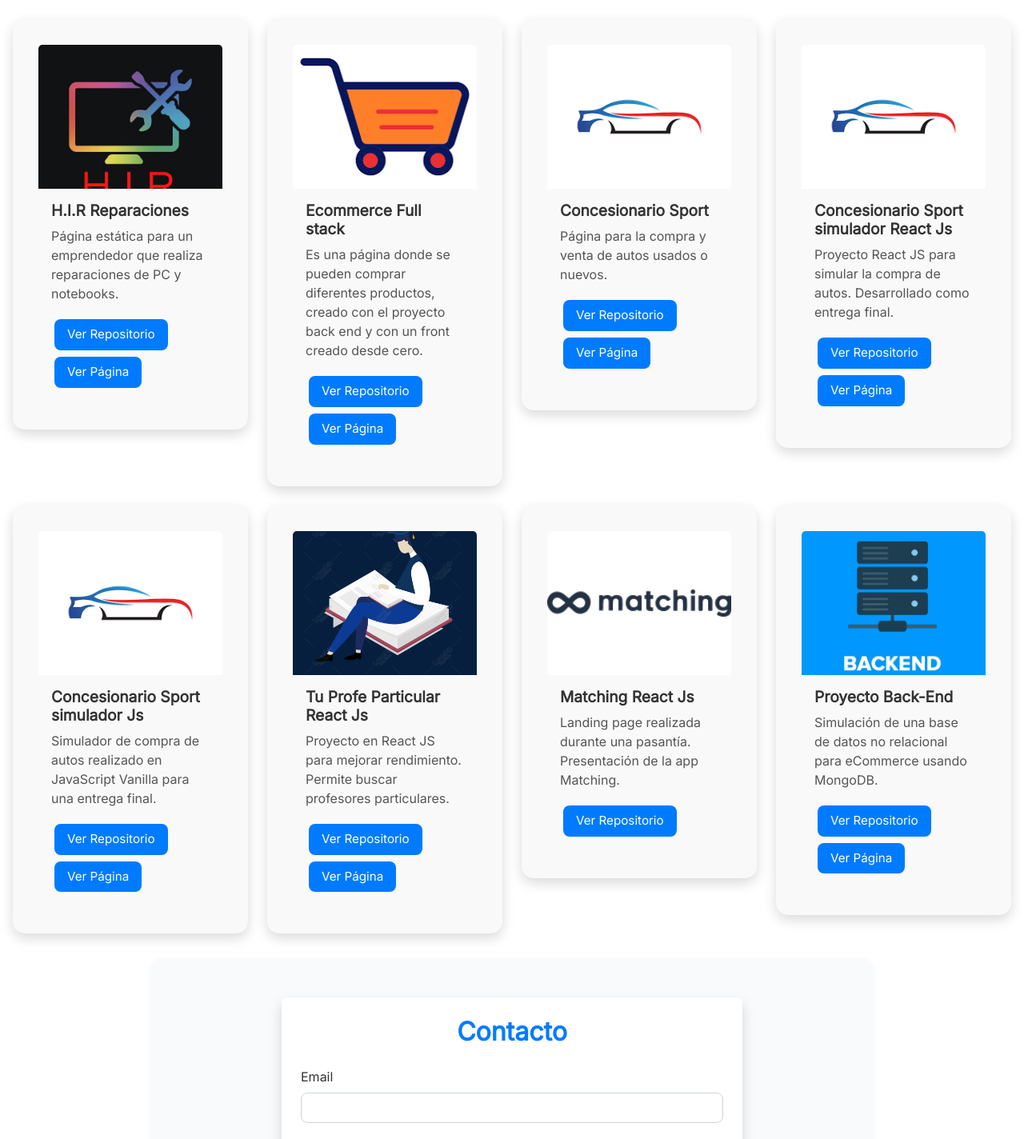
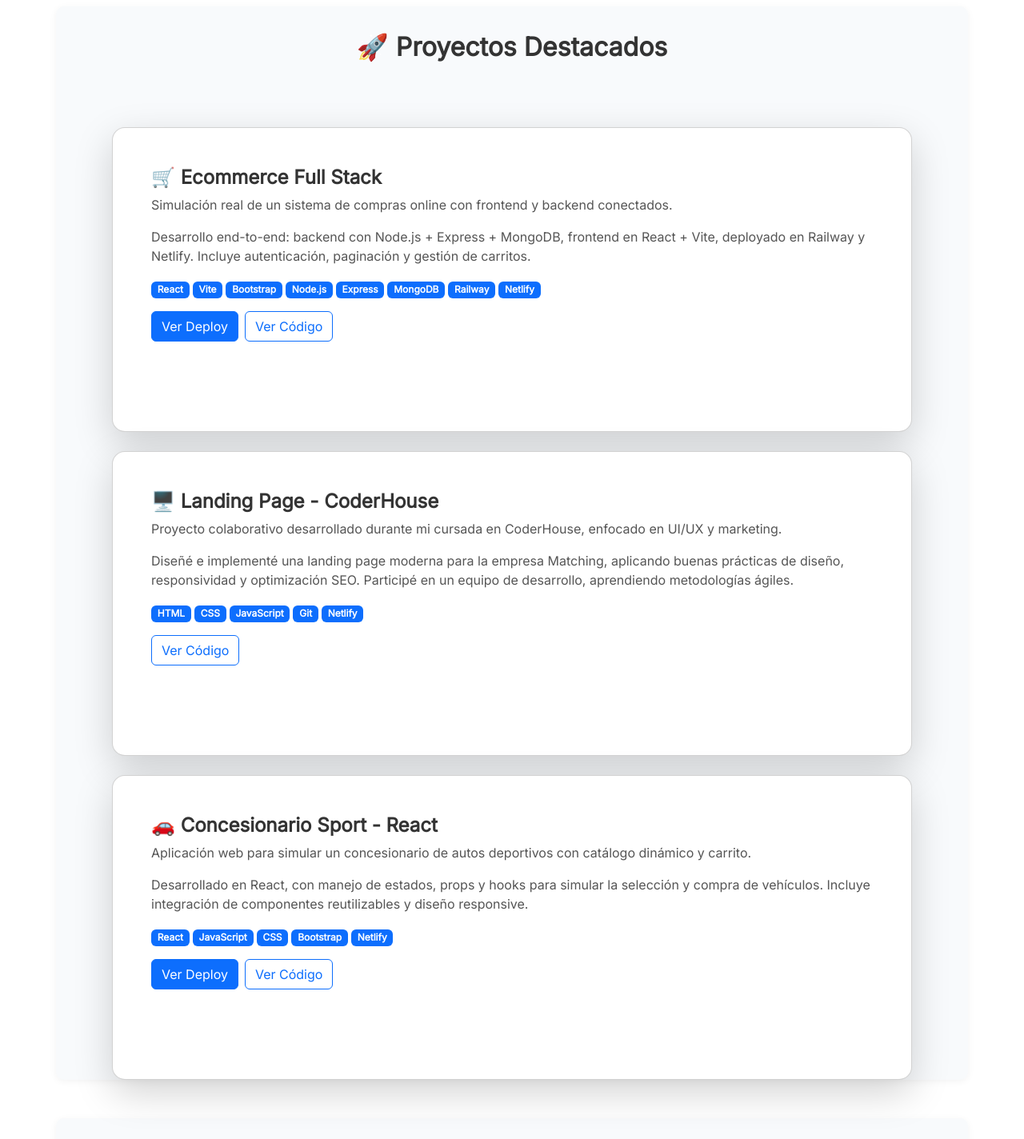
Before and after one commit to IgnacioRojos/Porfolio-react-js, a React (Create React App) app: page / in a window 1280 px wide. Shown: the part 2340-3764 px from the top of the page at 80% size. Built offline with nearby package versions, Linux system fonts and the light colour scheme.

Commit message:
arreglos al apartado proyectos

```diff
--- a/package.json
+++ b/package.json
@@ -9,7 +9,9 @@
     "@testing-library/jest-dom": "^6.6.3",
     "@testing-library/react": "^16.3.0",
     "@testing-library/user-event": "^13.5.0",
+    "autoprefixer": "^10.4.21",
     "bootstrap": "^5.3.7",
+    "postcss": "^8.5.6",
     "react": "^19.1.0",
     "react-bootstrap": "^2.10.10",
     "react-dom": "^19.1.0",
--- a/src/Componentes/Proyects/proyects.jsx
+++ b/src/Componentes/Proyects/proyects.jsx
@@ -6,41 +6,112 @@ const Proyects = () => {
     <div className="row row4">
       <div className="col-lg-12 col-12" id="proyectos">
         <h2 className="tituloProyecto">Mis Proyectos</h2>
-        <div className="col">
-          <div className="row row-cols-1 row-cols-md-2 row-cols-lg-4 g-4 habilidades">
 
-            <div className="col">
-              <div className="card card-proyecto">
+        {/* PROYECTOS DESTACADOS */}
+        <section className="container my-5">
+          <h2 className="text-center mb-5 fw-bold fs-2">🚀 Proyectos Destacados</h2>
+
+          <div className="row g-4">
+
+            {/* PROYECTO 1 - Ecommerce Full Stack */}
+            <div className="col-12">
+              <div className="card shadow-lg rounded-4 h-100">
+                <div className="card-body">
+                  <h3 className="card-title fs-4 fw-semibold">🛒 Ecommerce Full Stack</h3>
+                  <p className="card-text">
+                    Simulación real de un sistema de compras online con frontend y backend conectados.
+                  </p>
+                  <p className="card-text">
+                    Desarrollo end-to-end: backend con Node.js + Express + MongoDB, frontend en React + Vite,
+                    deployado en Railway y Netlify. Incluye autenticación, paginación y gestión de carritos.
+                  </p>
+
+                  <div className="mb-3">
+                    <span className="badge bg-primary me-1">React</span>
+                    <span className="badge bg-primary me-1">Vite</span>
+                    <span className="badge bg-primary me-1">Bootstrap</span>
+                    <span className="badge bg-primary me-1">Node.js</span>
+                    <span className="badge bg-primary me-1">Express</span>
+                    <span className="badge bg-primary me-1">MongoDB</span>
+                    <span className="badge bg-primary me-1">Railway</span>
+                    <span className="badge bg-primary">Netlify</span>
+                  </div>
+
+                  <a href="https://eccomercefullstack.netlify.app/" target="_blank" rel="noopener noreferrer" className="btn btn-primary me-2">Ver Deploy</a>
+                  <a href="https://github.com/IgnacioRojos/ecommerce.git" target="_blank" rel="noopener noreferrer" className="btn btn-outline-primary">Ver Código</a>
+                </div>
+              </div>
+            </div>
+
+            {/* PROYECTO 2 - Landing Page CoderHouse */}
+            <div className="col-12">
+              <div className="card shadow-lg rounded-4 h-100">
+                <div className="card-body">
+                  <h3 className="card-title fs-4 fw-semibold">🖥️ Landing Page - CoderHouse</h3>
+                  <p className="card-text">
+                    Proyecto colaborativo desarrollado durante mi cursada en CoderHouse, enfocado en UI/UX y marketing.
+                  </p>
+                  <p className="card-text">
+                    Diseñé e implementé una landing page moderna para la empresa Matching, aplicando buenas prácticas de diseño,
+                    responsividad y optimización SEO. Participé en un equipo de desarrollo, aprendiendo metodologías ágiles.
+                  </p>
+
+                  <div className="mb-3">
+                    <span className="badge bg-primary me-1">HTML</span>
+                    <span className="badge bg-primary me-1">CSS</span>
+                    <span className="badge bg-primary me-1">JavaScript</span>
+                    <span className="badge bg-primary me-1">Git</span>
+                    <span className="badge bg-primary">Netlify</span>
+                  </div>
+
+                  <a href="https://github.com/IgnacioRojos/Matching-Vite.git" target="_blank" rel="noopener noreferrer" className="btn btn-outline-primary">Ver Código</a>
+                </div>
+              </div>
+            </div>
+
+            {/* PROYECTO 3 - Concesionario Sport React */}
+            <div className="col-12">
+              <div className="card shadow-lg rounded-4 h-100">
+                <div className="card-body">
+                  <h3 className="card-title fs-4 fw-semibold">🚗 Concesionario Sport - React</h3>
+                  <p className="card-text">
+                    Aplicación web para simular un concesionario de autos deportivos con catálogo dinámico y carrito.
+                  </p>
+                  <p className="card-text">
+                    Desarrollado en React, con manejo de estados, props y hooks para simular la selección y compra de vehículos.
+                    Incluye integración de componentes reutilizables y diseño responsive.
+                  </p>
+
+                  <div className="mb-3">
+                    <span className="badge bg-primary me-1">React</span>
+                    <span className="badge bg-primary me-1">JavaScript</span>
+                    <span className="badge bg-primary me-1">CSS</span>
+                    <span className="badge bg-primary me-1">Bootstrap</span>
+                    <span className="badge bg-primary">Netlify</span>
+                  </div>
+
+                  <a href="https://concesionariosport.netlify.app/" target="_blank" rel="noopener noreferrer" className="btn btn-primary me-2">Ver Deploy</a>
+                  <a href="https://github.com/IgnacioRojos/Concesionario-Sport-React-Js.git" target="_blank" rel="noopener noreferrer" className="btn btn-outline-primary">Ver Código</a>
+                </div>
+              </div>
+            </div>
+          </div>
+        </section>
+
+        {/* OTROS PROYECTOS */}
+        <section className="container my-5">
+          <h3 className="text-center mb-4 fw-bold fs-4">📂 Otros Proyectos</h3>
+
+          <div className="row g-4">
+            {/* ejemplo de uno, los demás igual */}
+            <div className="col-md-4 col-sm-6">
+              <div className="card card-proyecto h-100">
                 <Image src="./img proyects/logoPagina.jpg" className="card-img-top" alt="HIR Reparaciones" />
                 <div className="card-body">
                   <h5 className="card-title">H.I.R Reparaciones</h5>
                   <p className="card-text">Página estática para un emprendedor que realiza reparaciones de PC y notebooks.</p>
-                  <a href="https://github.com/IgnacioRojos/HIReparaciones-React-js.git" target="_blank" rel="noopener noreferrer" className="btn btn-outline-primary boton1">Ver Repositorio</a>
-                  <a href="https://hireparacionesreactjs.netlify.app/" target="_blank" rel="noopener noreferrer" className="btn btn-outline-primary boton1">Ver Página</a>
-                </div>
-              </div>
-            </div>
-
-            <div className="col">
-              <div className="card card-proyecto">
-                <Image src="./img proyects/images.png" className="card-img-top" alt="Ecommerce" />
-                <div className="card-body">
-                  <h5 className="card-title">Ecommerce Full stack</h5>
-                  <p className="card-text">Es una página donde se pueden comprar diferentes productos, creado con el proyecto back end y con un front creado desde cero.</p>
-                  <a href="https://github.com/IgnacioRojos/ecommerce.git" target="_blank" rel="noopener noreferrer" className="btn btn-outline-primary boton1">Ver Repositorio</a>
-                  <a href="https://eccomercefullstack.netlify.app/" target="_blank" rel="noopener noreferrer" className="btn btn-outline-primary boton1">Ver Página</a>
-                </div>
-              </div>
-            </div>
-
-            <div className="col">
-              <div className="card card-proyecto">
-                <Image src="./img proyects/auto.jpg" className="card-img-top" alt="Concesionario Sport" />
-                <div className="card-body">
-                  <h5 className="card-title">Concesionario Sport</h5>
-                  <p className="card-text">Página para la compra y venta de autos usados o nuevos.</p>
-                  <a href="https://github.com/IgnacioRojos/Concesionario-Sport.git" target="_blank" rel="noopener noreferrer" className="btn btn-outline-primary boton1">Ver Repositorio</a>
-                  <a href="https://ignaciorojos.github.io/Concesionario-Sport/" target="_blank" rel="noopener noreferrer" className="btn btn-outline-primary boton1">Ver Página</a>
+                  <a href="https://github.com/IgnacioRojos/HIReparaciones-React-js.git" target="_blank" rel="noopener noreferrer" className="btn btn-outline-primary boton1">Repositorio</a>
+                  <a href="https://hireparacionesreactjs.netlify.app/" target="_blank" rel="noopener noreferrer" className="btn btn-outline-primary boton1">Página</a>
                 </div>
               </div>
             </div>
@@ -49,20 +120,8 @@ const Proyects = () => {
               <div className="card card-proyecto">
                 <Image src="./img proyects/auto.jpg" className="card-img-top" alt="Simulador React JS" />
                 <div className="card-body">
-                  <h5 className="card-title">Concesionario Sport simulador React Js</h5>
-                  <p className="card-text">Proyecto React JS para simular la compra de autos. Desarrollado como entrega final.</p>
-                  <a href="https://github.com/IgnacioRojos/Concesionario-Sport-React-Js.git" target="_blank" rel="noopener noreferrer" className="btn btn-outline-primary boton1">Ver Repositorio</a>
-                  <a href="https://concesionariosport.netlify.app/" target="_blank" rel="noopener noreferrer" className="btn btn-outline-primary boton1">Ver Página</a>
-                </div>
-              </div>
-            </div>
-
-            <div className="col">
-              <div className="card card-proyecto">
-                <Image src="./img proyects/auto.jpg" className="card-img-top" alt="Simulador JS" />
-                <div className="card-body">
-                  <h5 className="card-title">Concesionario Sport simulador Js</h5>
-                  <p className="card-text">Simulador de compra de autos realizado en JavaScript Vanilla para una entrega final.</p>
+                  <h5 className="card-title">Concesionario Sport simulador</h5>
+                  <p className="card-text">un simulador de compra de autos desarrollado con JavaScript puro. Este proyecto tiene como objetivo simular el proceso de selección y compra de vehículos</p>
                   <a href="https://github.com/IgnacioRojos/Concesionario-Sport-simulador-de-compra.git" target="_blank" rel="noopener noreferrer" className="btn btn-outline-primary boton1">Ver Repositorio</a>
                   <a href="https://simuladordecomprajavascript.netlify.app/" target="_blank" rel="noopener noreferrer" className="btn btn-outline-primary boton1">Ver Página</a>
                 </div>
@@ -83,17 +142,6 @@ const Proyects = () => {
 
             <div className="col">
               <div className="card card-proyecto">
-                <Image src="./img proyects/Capa_1.png" className="card-img-top imgMatching" alt="Matching" />
-                <div className="card-body">
-                  <h5 className="card-title">Matching React Js</h5>
-                  <p className="card-text">Landing page realizada durante una pasantía. Presentación de la app Matching.</p>
-                  <a href="https://github.com/IgnacioRojos/Matching-Vite.git" target="_blank" rel="noopener noreferrer" className="btn btn-outline-primary boton1">Ver Repositorio</a>
-                </div>
-              </div>
-            </div>
-
-            <div className="col">
-              <div className="card card-proyecto">
                 <Image src="./img proyects/BackEnd.jpg" className="card-img-top" alt="Back-End" />
                 <div className="card-body">
                   <h5 className="card-title">Proyecto Back-End</h5>
@@ -104,8 +152,11 @@ const Proyects = () => {
               </div>
             </div>
 
+
+
+
           </div>
-        </div>
+        </section>
       </div>
     </div>
   );
```
Also changed, not shown: 1 other file (tests, documents, lock files or other folders).
